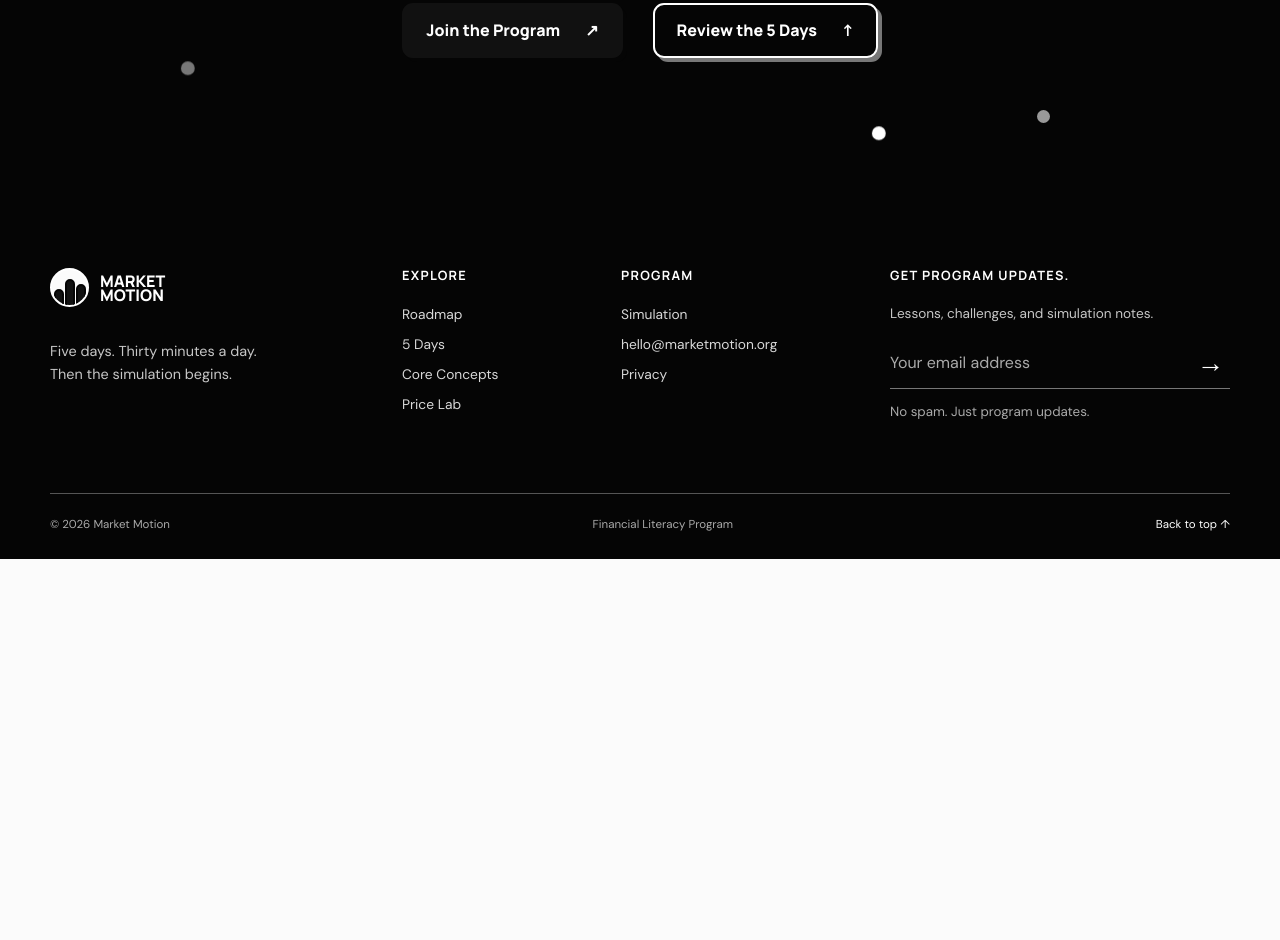
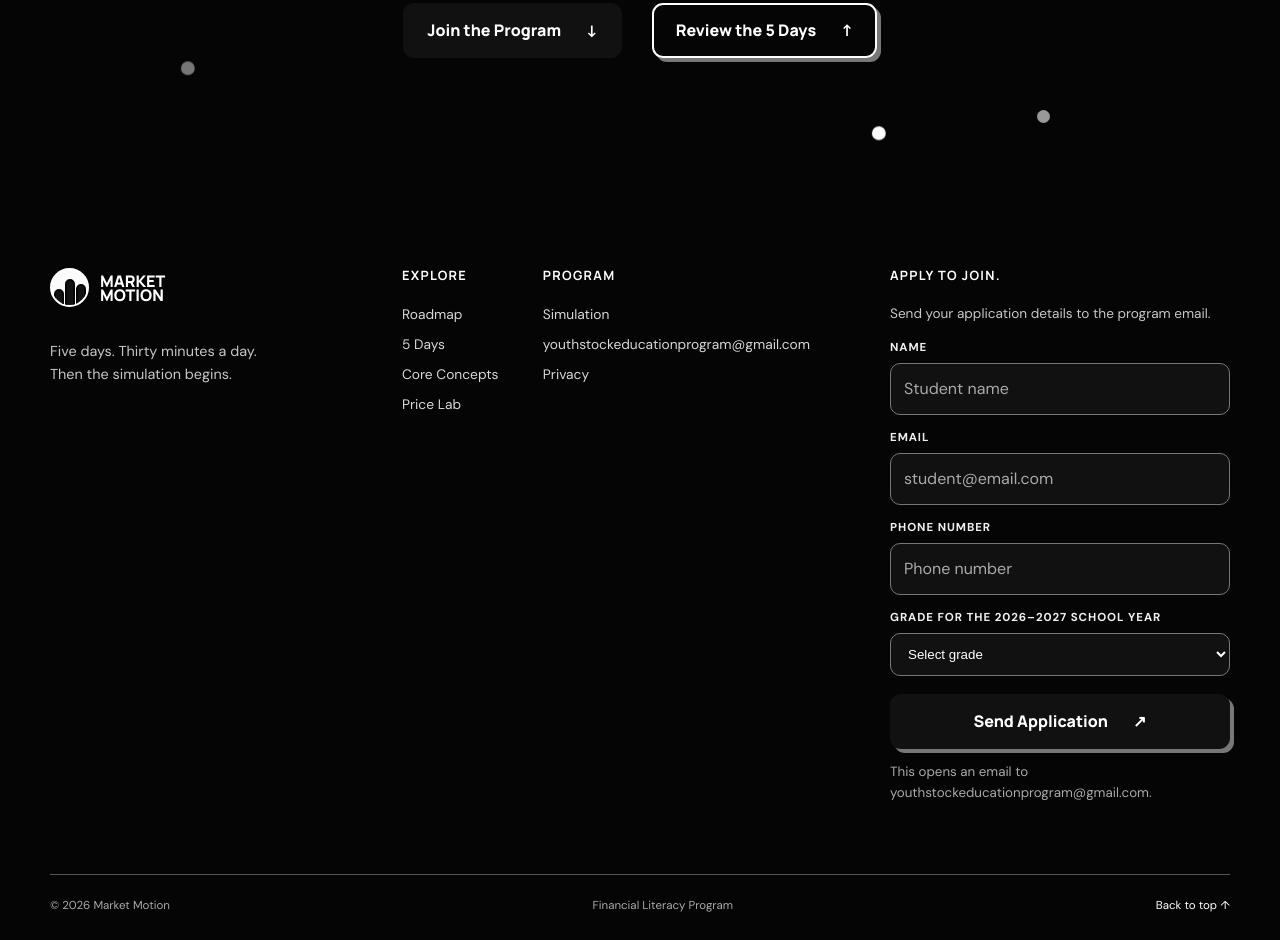
Before and after one commit to davidrodin28-beep/market-motion, a plain HTML site: page index.html in a window 1280 px wide. Shown: the part 6715-7655 px from the top of the page. Before the commit the page ends 7274 px from the top, so only its background shows below. Drawn offline with Linux system fonts and the light colour scheme.

Commit message:
add application form

```diff
--- a/index.html
+++ b/index.html
@@ -281,7 +281,7 @@
         <h2>Ready to enter<br><em>the market arena?</em></h2>
         <p>Start with shares, brands, news, ETFs, dividends, and one first simulated purchase.</p>
         <div class="button-row centered-buttons">
-          <a class="button button-orange" href="mailto:hello@marketmotion.org?subject=Join%20Market%20Motion">Join the Program <span aria-hidden="true">↗</span></a>
+          <a class="button button-orange" href="#application">Join the Program <span aria-hidden="true">↓</span></a>
           <a class="button button-outline-light" href="#curriculum">Review the 5 Days <span aria-hidden="true">↑</span></a>
         </div>
       </div>
@@ -300,14 +300,30 @@
         </div>
         <div class="footer-links">
           <div><h3>Explore</h3><a href="#roadmap">Roadmap</a><a href="#curriculum">5 Days</a><a href="#concepts">Core Concepts</a><a href="#challenge">Price Lab</a></div>
-          <div><h3>Program</h3><a href="#simulation">Simulation</a><a href="mailto:hello@marketmotion.org">hello@marketmotion.org</a><a href="#footer">Privacy</a></div>
+          <div><h3>Program</h3><a href="#simulation">Simulation</a><a href="mailto:youthstockeducationprogram@gmail.com">youthstockeducationprogram@gmail.com</a><a href="#footer">Privacy</a></div>
         </div>
-        <form class="newsletter" id="newsletter-form">
-          <h3>Get program updates.</h3>
-          <p>Lessons, challenges, and simulation notes.</p>
-          <label class="sr-only" for="email">Email address</label>
-          <div><input id="email" name="email" type="email" autocomplete="email" placeholder="Your email address" required><button type="submit" aria-label="Subscribe">→</button></div>
-          <small id="form-message" aria-live="polite">No spam. Just program updates.</small>
+        <form class="newsletter application-form" id="application" aria-labelledby="application-title">
+          <h3 id="application-title">Apply to join.</h3>
+          <p>Send your application details to the program email.</p>
+          <label for="app-name">Name</label>
+          <input id="app-name" name="name" type="text" autocomplete="name" placeholder="Student name" required>
+          <label for="app-email">Email</label>
+          <input id="app-email" name="email" type="email" autocomplete="email" placeholder="student@email.com" required>
+          <label for="app-phone">Phone number</label>
+          <input id="app-phone" name="phone" type="tel" autocomplete="tel" placeholder="Phone number" required>
+          <label for="app-grade">Grade for the 2026–2027 school year</label>
+          <select id="app-grade" name="grade" required>
+            <option value="">Select grade</option>
+            <option>Grade 6</option>
+            <option>Grade 7</option>
+            <option>Grade 8</option>
+            <option>Grade 9</option>
+            <option>Grade 10</option>
+            <option>Grade 11</option>
+            <option>Grade 12</option>
+          </select>
+          <button class="button button-orange" type="submit">Send Application <span aria-hidden="true">↗</span></button>
+          <small id="form-message" aria-live="polite">This opens an email to youthstockeducationprogram@gmail.com.</small>
         </form>
       </div>
       <div class="footer-bottom"><span>© 2026 Market Motion</span><span>Financial Literacy Program</span><a href="#main">Back to top ↑</a></div>
--- a/script.js
+++ b/script.js
@@ -139,14 +139,31 @@ const sectionObserver = new IntersectionObserver((entries) => {
 
 sectionTargets.forEach((section) => sectionObserver.observe(section));
 
-document.querySelector("#newsletter-form")?.addEventListener("submit", (event) => {
+document.querySelector("#application")?.addEventListener("submit", (event) => {
   event.preventDefault();
-  const email = document.querySelector("#email");
+  const name = document.querySelector("#app-name");
+  const email = document.querySelector("#app-email");
+  const phone = document.querySelector("#app-phone");
+  const grade = document.querySelector("#app-grade");
   const message = document.querySelector("#form-message");
-  if (!email.checkValidity()) {
-    email.reportValidity();
+  const form = event.currentTarget;
+
+  if (!form.checkValidity()) {
+    form.reportValidity();
     return;
   }
-  message.textContent = "You’re on the list. Keep asking good questions.";
-  email.value = "";
+
+  const subject = "Youth Stock Education Program Application";
+  const body = [
+    "Youth Stock Education Program Application",
+    "",
+    `Name: ${name.value}`,
+    `Email: ${email.value}`,
+    `Phone number: ${phone.value}`,
+    `Grade for the 2026-2027 school year: ${grade.value}`
+  ].join("\n");
+
+  const mailto = `mailto:youthstockeducationprogram@gmail.com?subject=${encodeURIComponent(subject)}&body=${encodeURIComponent(body)}`;
+  window.location.href = mailto;
+  message.textContent = "Opening your email app with the application details.";
 });
--- a/styles.css
+++ b/styles.css
@@ -325,8 +325,16 @@ footer { background: #050505; color: white; padding: 80px 0 25px; }
 .footer-links a { display: block; color: #d8d8d8; text-decoration: none; margin: 8px 0; font-size: .86rem; }.footer-links a:hover { color: white; text-decoration: underline; }
 .newsletter p { color: #c7c7c7; font-size: .85rem; }
 .newsletter > div { display: flex; border-bottom: 1px solid #777; }
-.newsletter input { flex: 1; min-width: 0; border: 0; background: none; color: white; padding: 12px 0; outline: none; }.newsletter input::placeholder { color: #aaa; }
-.newsletter button { border: 0; background: none; color: white; font-size: 1.7rem; cursor: pointer; }
+.newsletter input,
+.newsletter select {
+  width: 100%; min-width: 0; border: 1px solid #777; border-radius: 10px; background: #111;
+  color: white; padding: 12px 13px; outline: none;
+}
+.newsletter input::placeholder { color: #aaa; }
+.newsletter select { cursor: pointer; }
+.newsletter label { display: block; margin: 14px 0 6px; color: #f1f1f1; font-size: .72rem; font-weight: 800; letter-spacing: .08em; text-transform: uppercase; }
+.newsletter button { border: 0; cursor: pointer; }
+.application-form .button { width: 100%; margin-top: 18px; box-shadow: 4px 4px 0 #777; }
 .newsletter small { display: block; margin-top: 12px; color: #aaa; }
 .footer-bottom { display: flex; align-items: center; justify-content: space-between; padding-top: 22px; border-top: 1px solid #555; color: #aaa; font-size: .72rem; }.footer-bottom a { color: white; text-decoration: none; }
 
```
